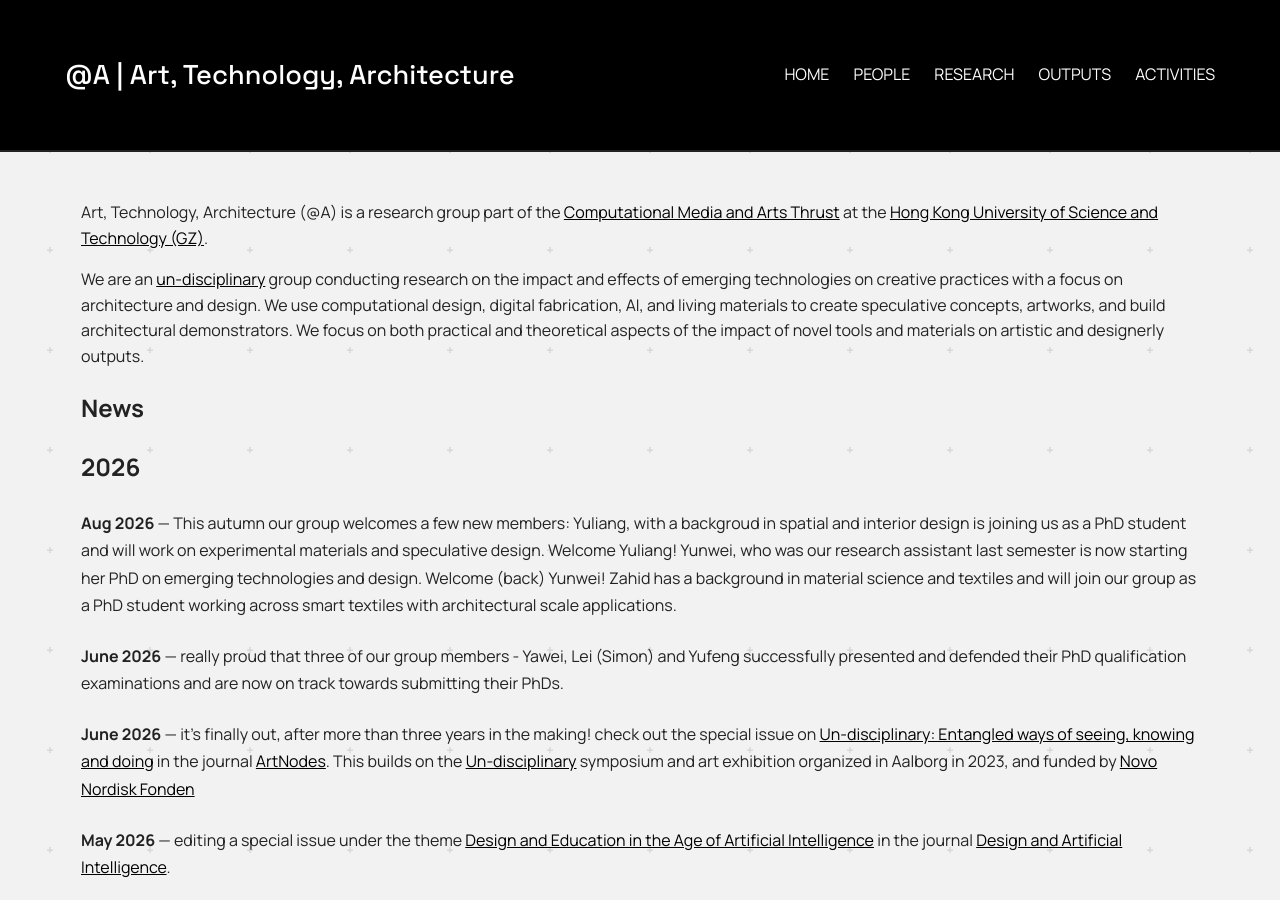
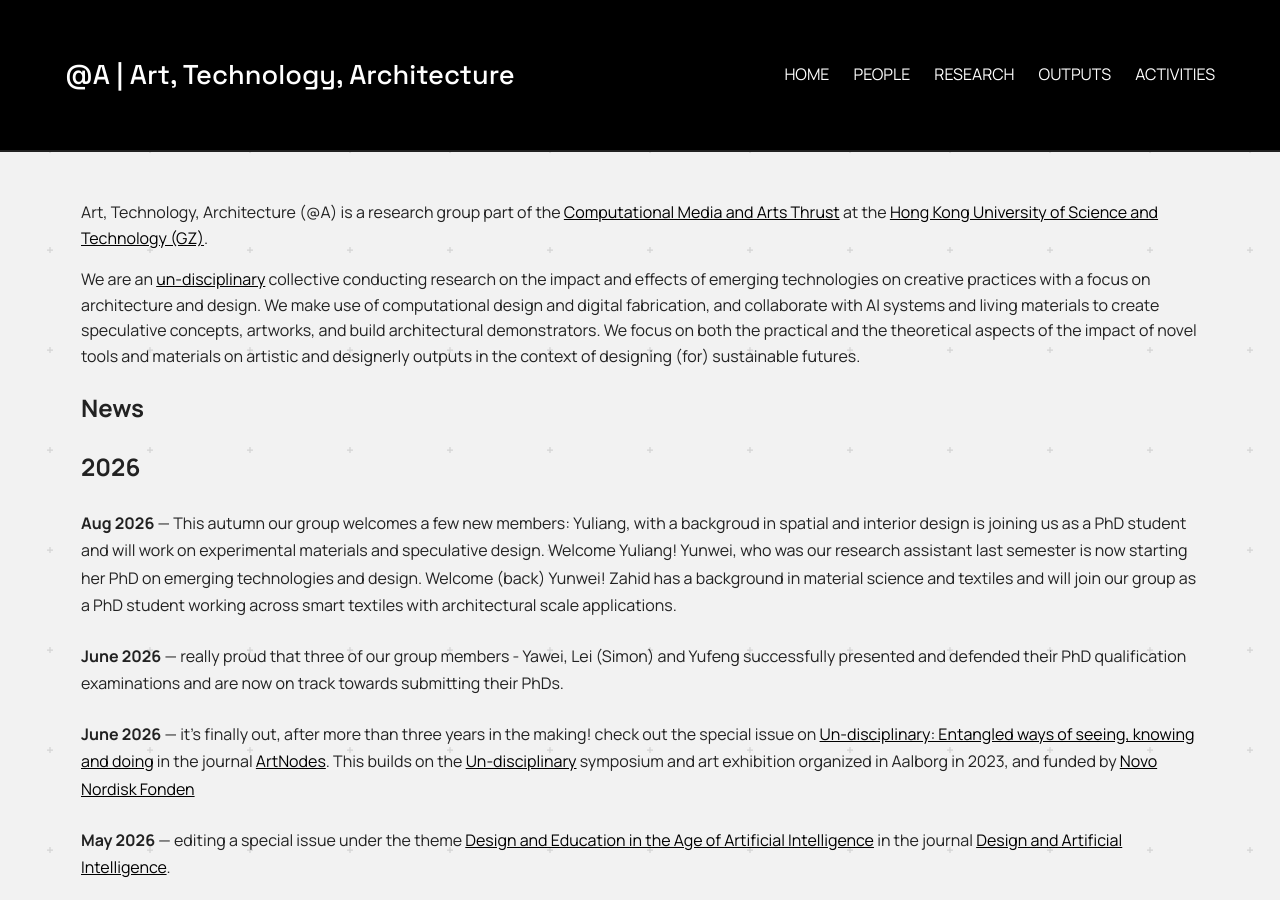
Before and after one commit to anqua/at-a, a Jekyll site: the page built from index.md, in a window 1280 px wide and 900 px high. Built offline with Jekyll 4.4.1, drawn with Linux system fonts in a browser that asks for light colours.

Commit message:
Update index.md

```diff
--- a/index.md
+++ b/index.md
@@ -5,7 +5,7 @@ title: Home
 
 Art, Technology, Architecture (@A) is a research group part of the <a href="https://cma.hkust-gz.edu.cn/" target="_blank" rel="noopener">Computational Media and Arts Thrust</a> at the <a href="https://www.hkust-gz.edu.cn/" target="_blank" rel="noopener">Hong Kong University of Science and Technology (GZ)</a>.
 
-We are an <a href="https://doi.org/10.7238/artnodes.v0i39.980000018781" target="_blank" rel="noopener">un-disciplinary</a> group conducting research on the impact and effects of emerging technologies on creative practices with a focus on architecture and design. We use computational design, digital fabrication, AI, and living materials to create speculative concepts, artworks, and build architectural demonstrators. We focus on both practical and theoretical aspects of the impact of novel tools and materials on artistic and designerly outputs.
+We are an <a href="https://doi.org/10.7238/artnodes.v0i39.980000018781" target="_blank" rel="noopener">un-disciplinary</a> collective conducting research on the impact and effects of emerging technologies on creative practices with a focus on architecture and design. We make use of computational design and digital fabrication, and collaborate with AI systems and living materials to create speculative concepts, artworks, and build architectural demonstrators. We focus on both the practical and the theoretical aspects of the impact of novel tools and materials on artistic and designerly outputs in the context of designing (for) sustainable futures.
 
 
 ## News
```
